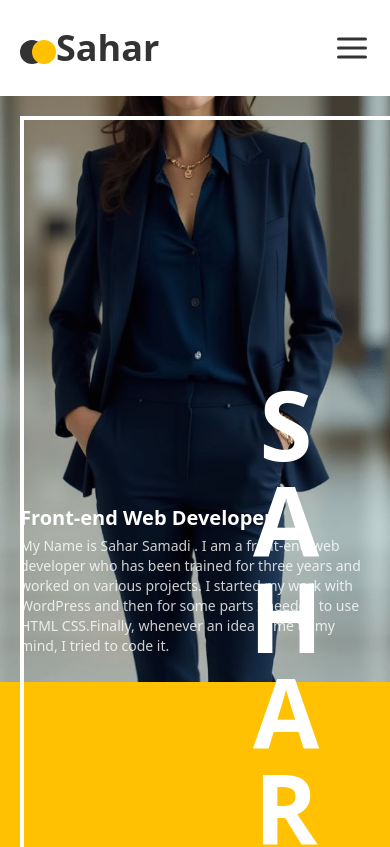
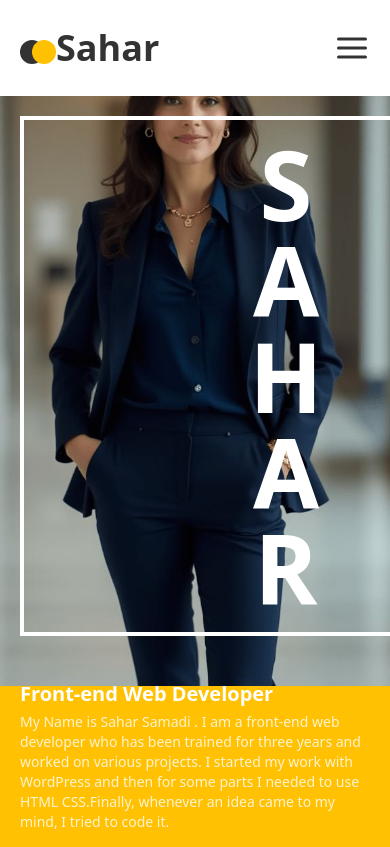
Before and after one commit to sahar9776/Portfolio, a React (Vite) app: page /portfolio in a window 390 px wide. Shown: the top 847 px of the page. Built offline with nearby package versions, Linux system fonts and the light colour scheme.

Commit message:
past changes

```diff
--- a/src/Components/Introduction.tsx
+++ b/src/Components/Introduction.tsx
@@ -14,8 +14,8 @@ function Introduction() {
   };
 
   return (
-    <div className="w-full h-[760px] flex items-end relative ">
-      <div className="container h-[528px] lg:h-[420px] bg-primary lg:rounded-xl mx-auto ">
+    <div className="w-full h-[760px] flex items-end relative">
+      <div className="container h-[520px] lg:h-[420px] bg-primary lg:rounded-xl mx-auto ">
         <motion.img
           initial={{ y: "-1000px" }}
           animate={{ y: 0 }}
@@ -26,7 +26,7 @@ function Introduction() {
           }}
           src="/images/miss.jpg"
           alt=""
-          className="max-w-full lg:w-96 min-h-full absolute bottom-[174px] left-[50%] -translate-x-[50%]
+          className="max-w-full lg:w-96 h-auto absolute bottom-[170px] left-[50%] -translate-x-[50%]
            lg:bottom-10 lg:left-40 lg:translate-x-0 lg:rounded-sm"
         />
 
@@ -34,7 +34,7 @@ function Introduction() {
           variants={parentVariants}
           initial="hidden"
           animate="show"
-          className="w-[400px] min-h-full lg:h-auto text-center flex flex-col justify-end ps-20 z-50
+          className="w-[400px] h-auto text-center flex flex-col justify-end ps-20 z-50
          absolute top-5 left-5 lg:top-14 lg:left-48 border-4 border-r-0 border-white py-4 lg:py-0"
         >
           {myName.map((item, index) => (
@@ -49,7 +49,7 @@ function Introduction() {
           ))}
         </motion.div>
 
-        <div className="w-full lg:w-auto absolute lg:right-24 top-[400px] lg:top-96 px-5 lg:p-0 text-start">
+        <div className="w-full lg:w-auto absolute lg:right-24 top-96 px-5 py-48 lg:p-0 text-start">
           <Title
             title="Front-end Web Developer"
             className="text-xl lg:text-4xl font-bold text-white mt-2 lg:mt-0"
```
